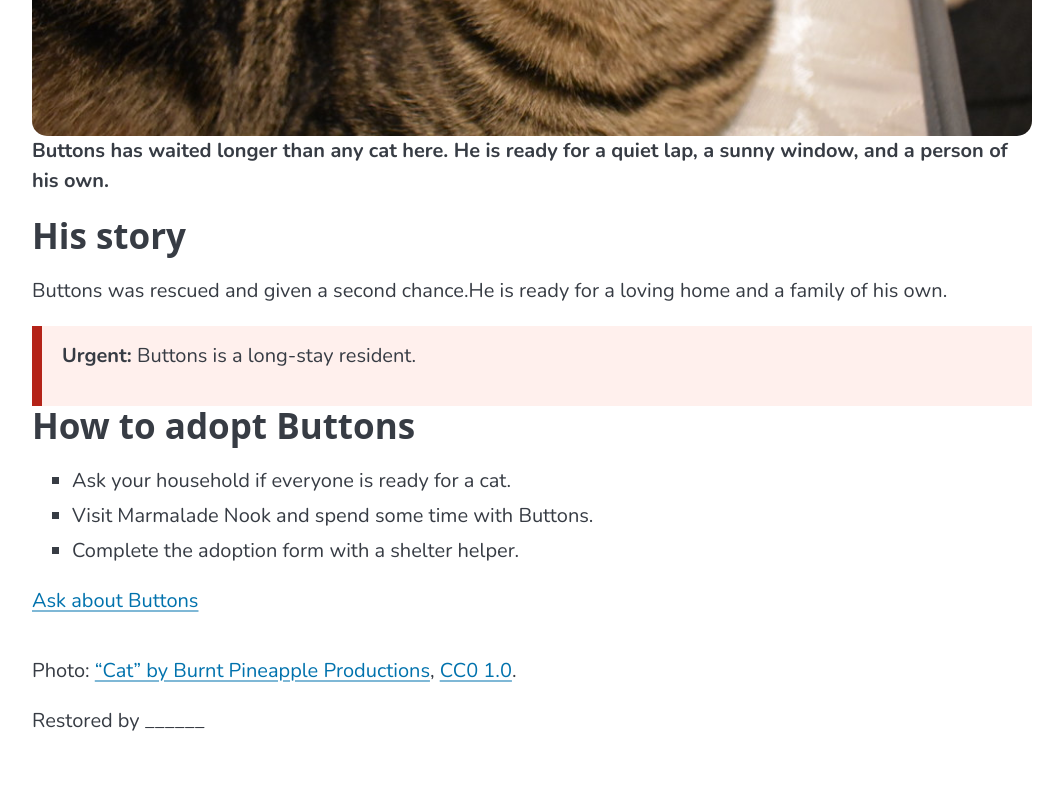
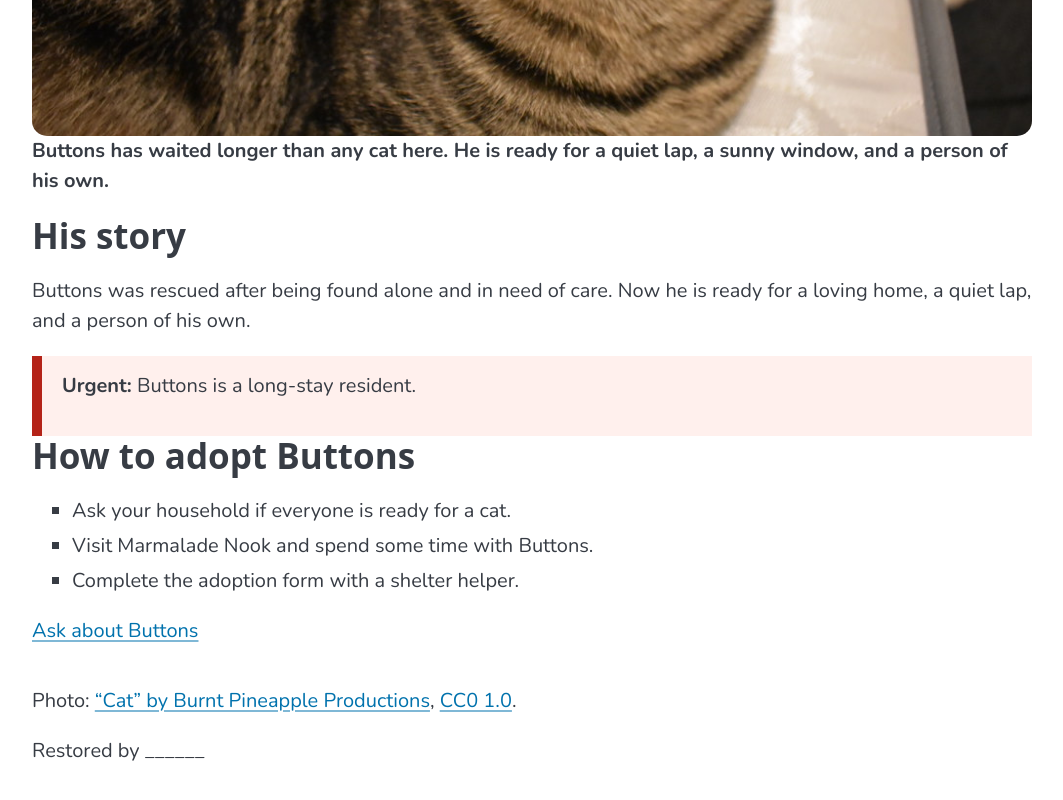
Before and after one commit to edwardcoded77/buttons-rescue, a plain HTML site: page index.html in a window 1280 px wide. Shown: the part 637-1437 px from the top of the page, without its empty margins (108-1171 px from the left). Drawn offline with nearby package versions, Linux system fonts and the light colour scheme.

Commit message:
buttons story added closes#8

```diff
--- a/index.html
+++ b/index.html
@@ -17,7 +17,10 @@
     <p><b>Buttons has waited longer than any cat here. He is ready for a quiet lap, a sunny window, and a person of his own.</b></p>
     <div class="story">
       <h2>His story</h2>
-      <p> Buttons was rescued and given a second chance.He is ready for a loving home and a family of his own.</p>
+      <p>
+  Buttons was rescued after being found alone and in need of care. Now he is ready for a loving home, a quiet lap, and a person of his own.
+</p>
+
     </div>
     <div class="urgent">
       <p><b>Urgent:</b> Buttons is a long-stay resident.</p>
```
